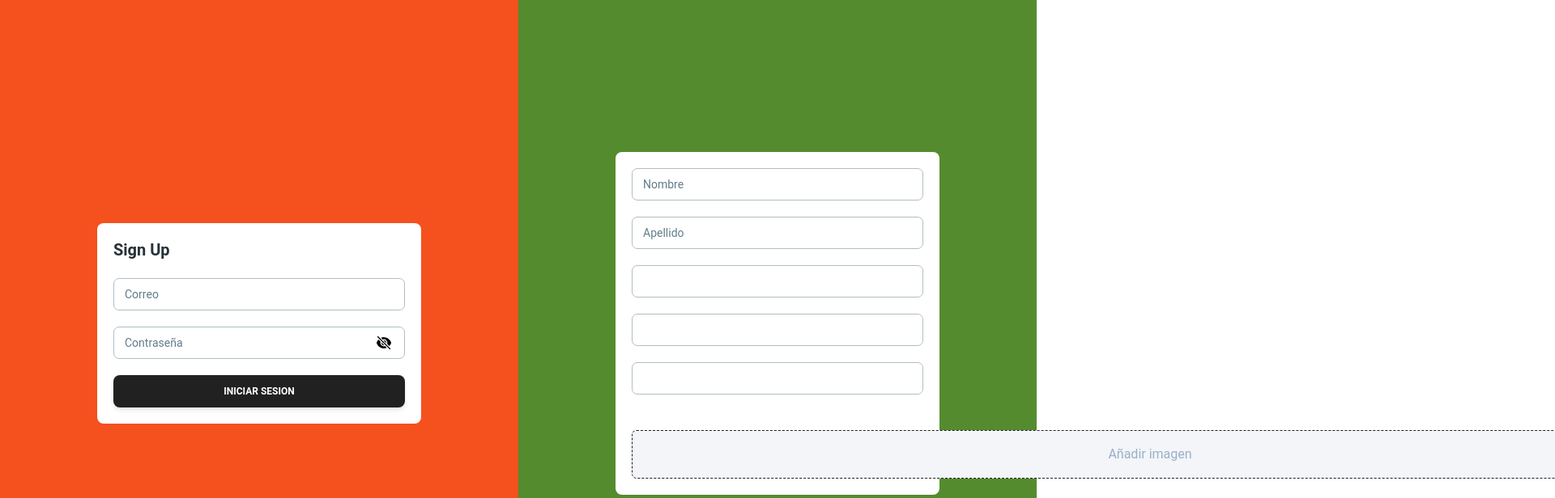
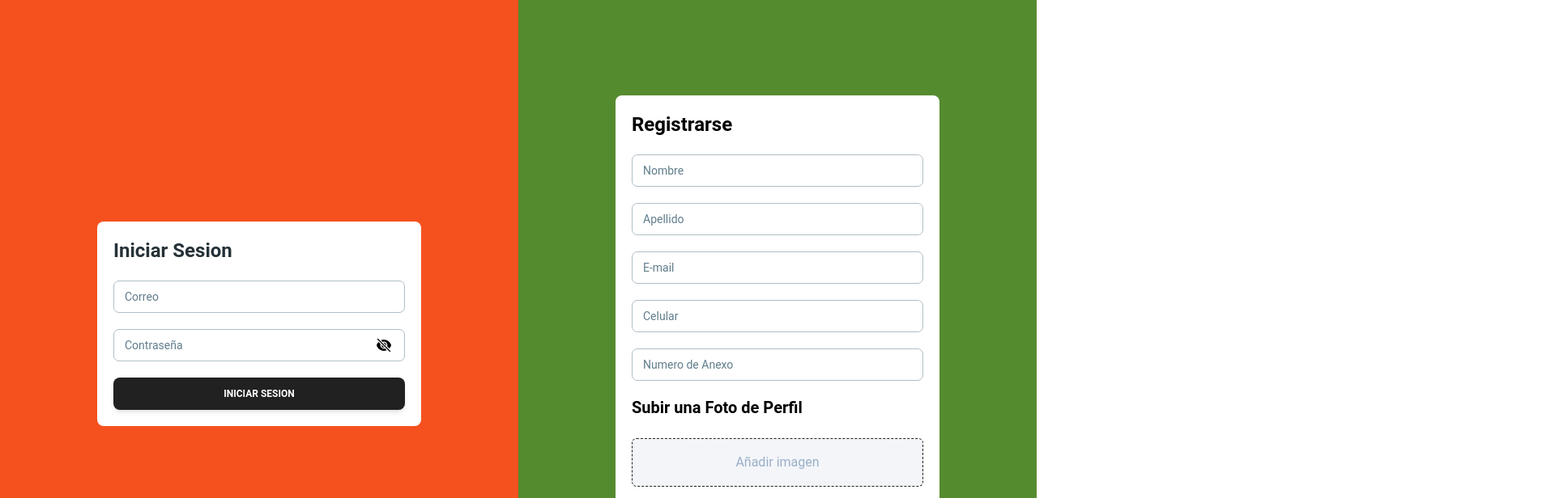
Before and after one commit to Sebastian-123-web/SystemTicket-frontend, a React (Vite) app: page /#/login in a window 1280 px wide. Shown: the top 616 px of the page at 81% size, 1920 px wide, since content can reach past the window. Built offline with nearby package versions, Linux system fonts and the light colour scheme.

Commit message:
RB | se agrego el formulario de registro

```diff
--- a/src/components/UploadImage/UploadImage.jsx
+++ b/src/components/UploadImage/UploadImage.jsx
@@ -49,7 +49,7 @@ export const UploadImage = () => {
                         </div>
                 )}
                 </div>
-                <div>
+                <div className='relative'>
                     <div className={`absolute flex justify-center items-center w-full h-[60px] rounded-md bg-[#f3f5f9] border border-[#212121] border-dashed border-slate-300`}>
                         <label htmlFor="imagen" className='text-[#9AAFC7]' ><ion-icon name="image-outline"></ion-icon> Añadir imagen</label>
                     </div>
--- a/src/page/Login/Login.jsx
+++ b/src/page/Login/Login.jsx
@@ -45,7 +45,7 @@ export const Login = () => {
                         <Spinner className="w-12 h-12" />
                     ) : (
                         <div className="w-[400px] bg-white p-5 grid gap-5 rounded-lg">
-                            <Typography variant="h5" color="blue-gray">Sign Up</Typography>
+                            <Typography variant="h4" color="blue-gray">Iniciar Sesion</Typography>
                             <Input
                                 label="Correo"
                                 type="email"
@@ -74,12 +74,17 @@ export const Login = () => {
             </div>
             <div className="w-3/6 h-screen bg-light-green-800 flex justify-center items-center ">
                 <div className="w-[400px] bg-white p-5 grid gap-5 rounded-lg">
+                    <Typography variant="h4">Registrarse</Typography>
                     <Input label="Nombre" />
                     <Input label="Apellido" />
-                    <Input label="" />
-                    <Input label="" />
-                    <Input label="" />
-                    <UploadImage />
+                    <Input label="E-mail" />
+                    <Input label="Celular" />
+                    <Input label="Numero de Anexo" />
+                    <div>
+                        <Typography variant="h5">Subir una Foto de Perfil</Typography>
+                        <UploadImage />
+                    </div>
+                    <Button>Registrarse</Button>
                 </div>
             </div>
         </div>
```
